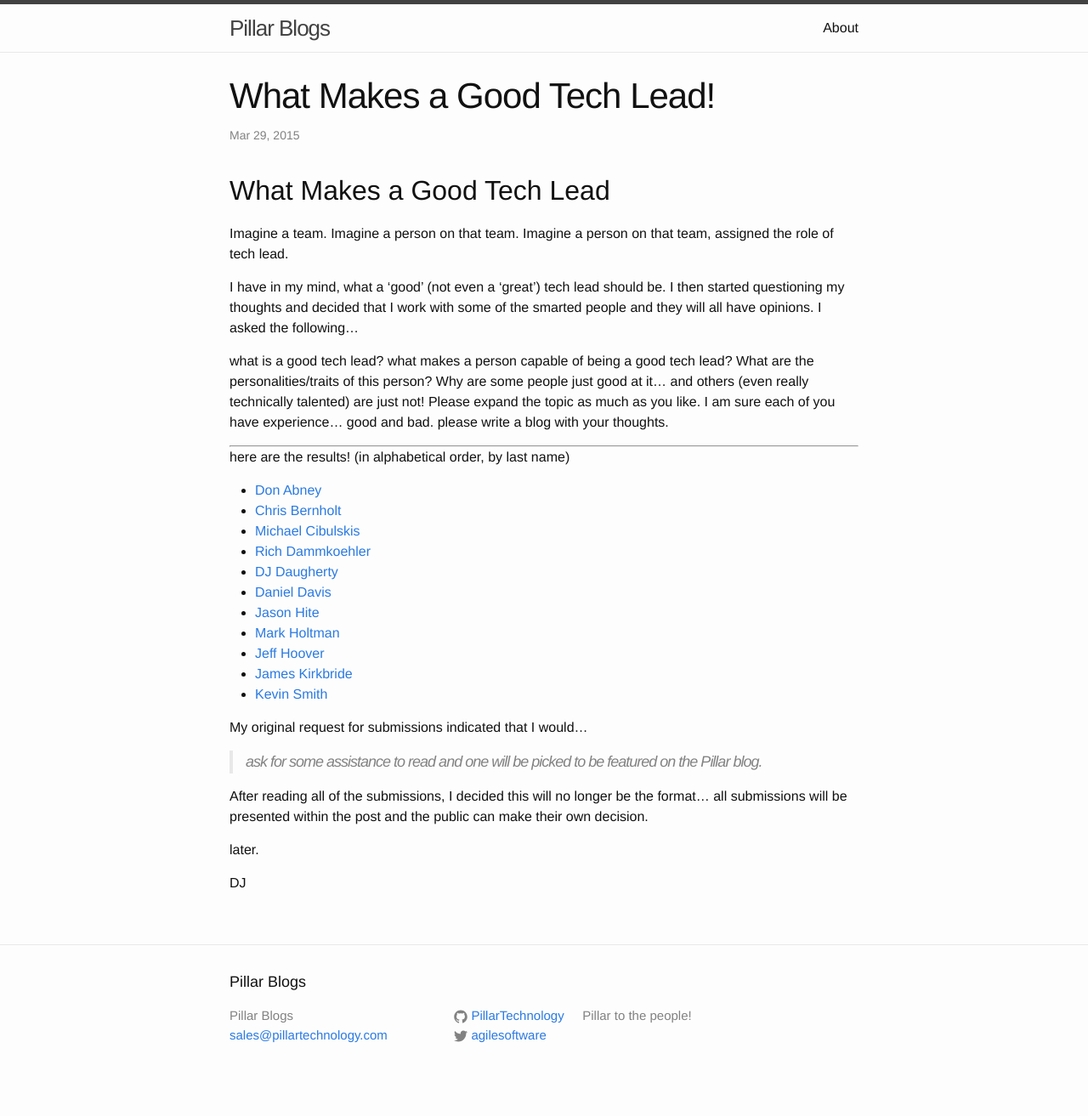
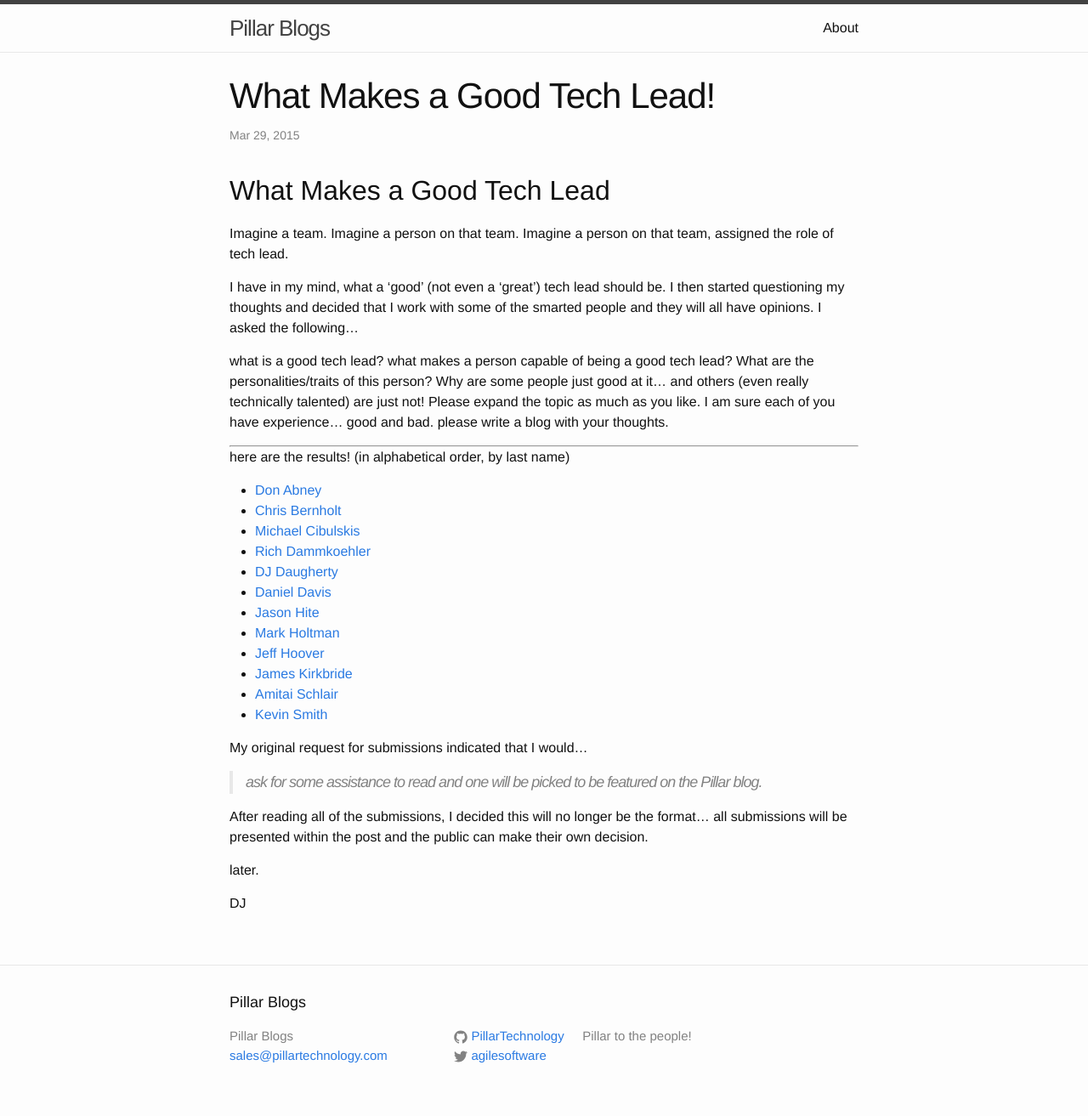
Before and after one commit to mholtman/pillartechnology.github.io, a Jekyll site: the page built from _posts/2015-03-20-what_makes_a_good_tech_lead.markdown, in a window 1280 px wide. Shown: the whole page at 85% size. Built offline with Jekyll 4.4.1, drawn with Linux system fonts in a browser that asks for light colours; before the commit the page ends 1289 px from its top, so only the background shows below that.

Commit message:
I refuse to be deleted!

```diff
--- a/_posts/2015-03-20-what_makes_a_good_tech_lead.markdown
+++ b/_posts/2015-03-20-what_makes_a_good_tech_lead.markdown
@@ -33,7 +33,8 @@ here are the results! (in alphabetical order, by last name)
 - [Jason Hite](https://medium.com/@jasonhite/all-about-being-a-tech-lead-d69c8babfd58)
 - [Mark Holtman](https://medium.com/@mholtman/so-you-wanna-be-a-tech-lead-456323a7cbb5)
 - [Jeff Hoover](http://blog.jhoover.com/2015/03/what-do-you-expect-from-tech-lead.html)
-- [James Kirkbride](http://jameskbride.blogspot.com/2015/03/what-is-good-tech-lead.html?spref=tw)
+- [James Kirkbride](http://jameskbride.blogspot.com/2015/03/what-is-good-tech-lead.html)
+- [Amitai Schlair](http://www.schmonz.com/2015/03/13/when-is-being-technical-lead-a-good-decision/)
 - [Kevin Smith](https://medium.com/@krsmes/the-tech-lead-18b9aab4a0ed)
 
 My original request for submissions indicated that I would...
```
